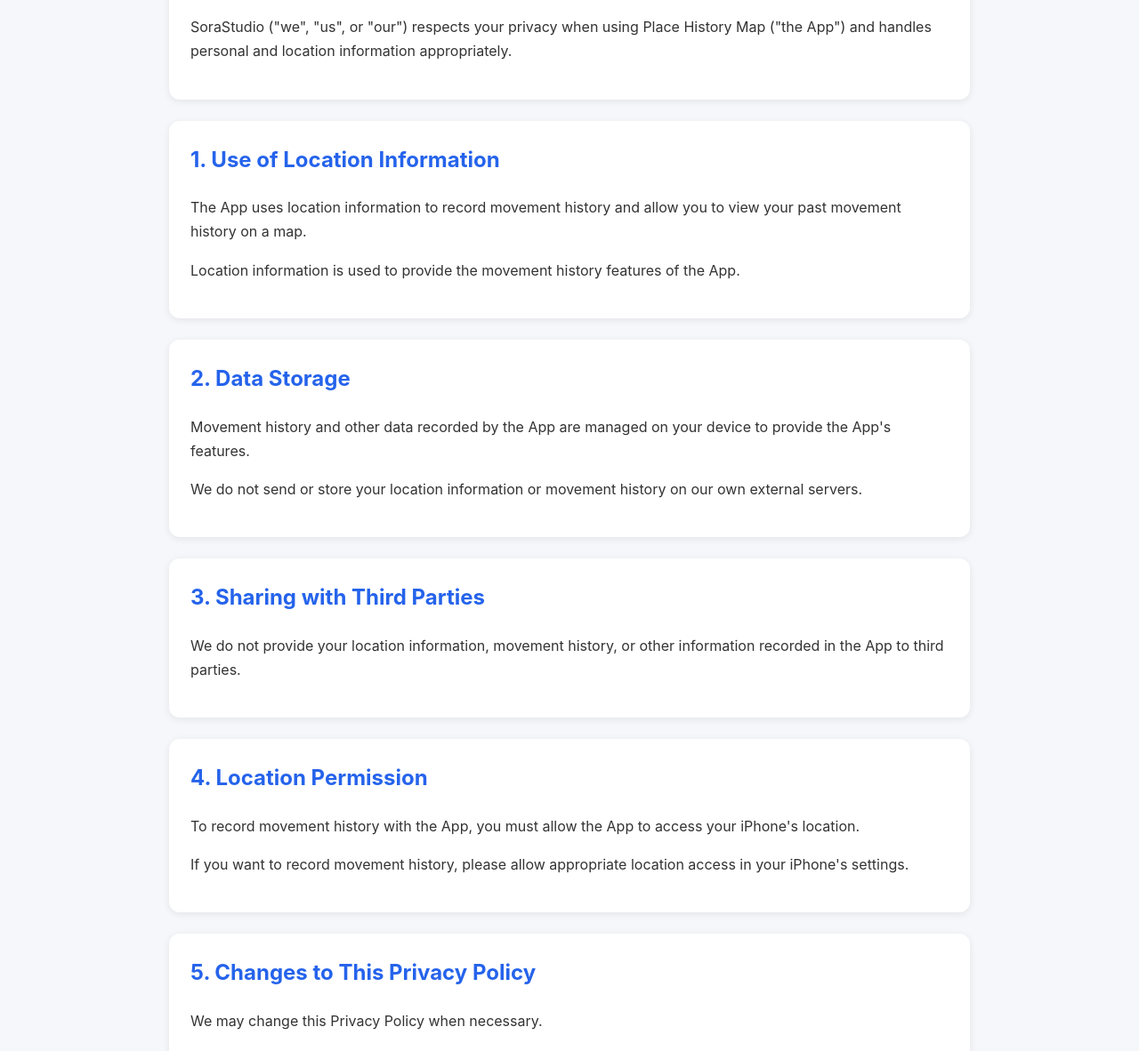
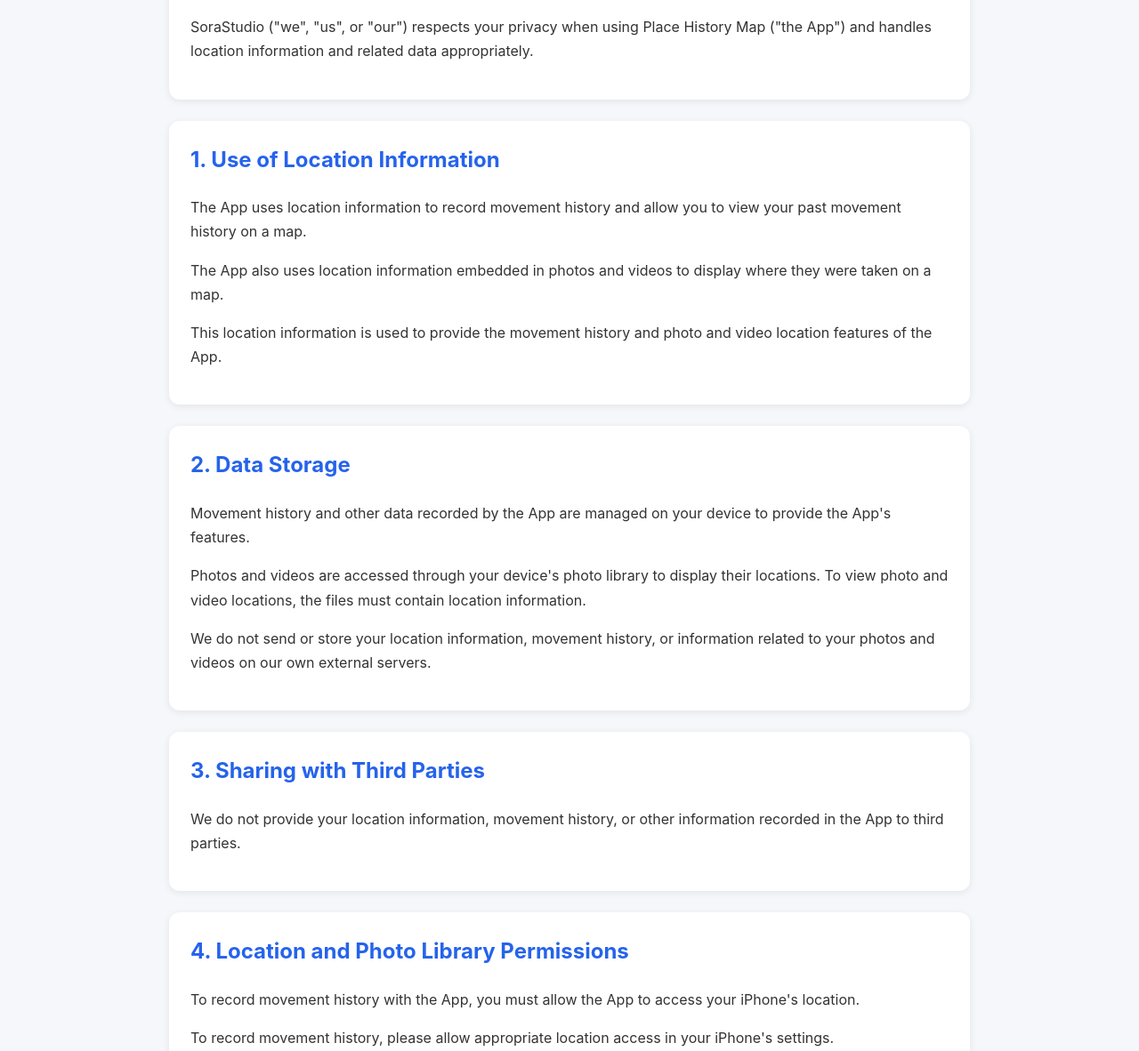
Before and after one commit to sorastudio-coder/placehistorymap, a plain HTML site: page privacy-en.html in a window 1280 px wide. Shown: the part 377-1559 px from the top of the page at 89% size. Drawn offline with Linux system fonts and the light colour scheme.

Commit message:
Refactor privacy policy text for clarity

```diff
--- a/privacy-en.html
+++ b/privacy-en.html
@@ -22,10 +22,9 @@
 
     <p>
         SoraStudio ("we", "us", or "our") respects your privacy when using
-    Place History Map ("the App") and handles personal and location information
-    appropriately.
+        Place History Map ("the App") and handles location information
+        and related data appropriately.
     </p>
-
 </section>
 
 <section>
@@ -37,10 +36,14 @@
     </p>
 
     <p>
-    Location information is used to provide the movement history features
-    of the App.
+        The App also uses location information embedded in photos and videos
+        to display where they were taken on a map.
     </p>
 
+    <p>
+        This location information is used to provide the movement history
+        and photo and video location features of the App.
+    </p>
 </section>
 
 <section>
@@ -52,10 +55,15 @@
     </p>
 
     <p>
-    We do not send or store your location information or movement history
-    on our own external servers.
+        Photos and videos are accessed through your device's photo library
+        to display their locations. To view photo and video locations,
+        the files must contain location information.
     </p>
 
+    <p>
+        We do not send or store your location information, movement history,
+        or information related to your photos and videos on our own external servers.
+    </p>
 </section>
 
 <section>
@@ -65,11 +73,10 @@
         We do not provide your location information, movement history,
         or other information recorded in the App to third parties.
     </p>
-
 </section>
 
 <section>
-    <h2>4. Location Permission</h2>
+    <h2>4. Location and Photo Library Permissions</h2>
 
     <p>
         To record movement history with the App, you must allow the App
@@ -77,10 +84,15 @@
     </p>
 
     <p>
-    If you want to record movement history, please allow appropriate
-    location access in your iPhone's settings.
+        To record movement history, please allow appropriate location access
+        in your iPhone's settings.
     </p>
 
+    <p>
+        To view photo and video locations on the map, you must also allow
+        the App to access your photo library. The photos and videos the App
+        can access depend on the permissions you grant in iOS.
+    </p>
 </section>
 
 <section>
@@ -94,7 +106,6 @@
         Any changes to this Privacy Policy will take effect when
         the revised policy is posted on this page.
     </p>
-
 </section>
 
 <section>
@@ -109,7 +120,6 @@
             placelog.app.support@gmail.com
         </a>
     </p>
-
 </section>
 
 </main>
```
Lines whose indentation alone changed are shown as unchanged.
